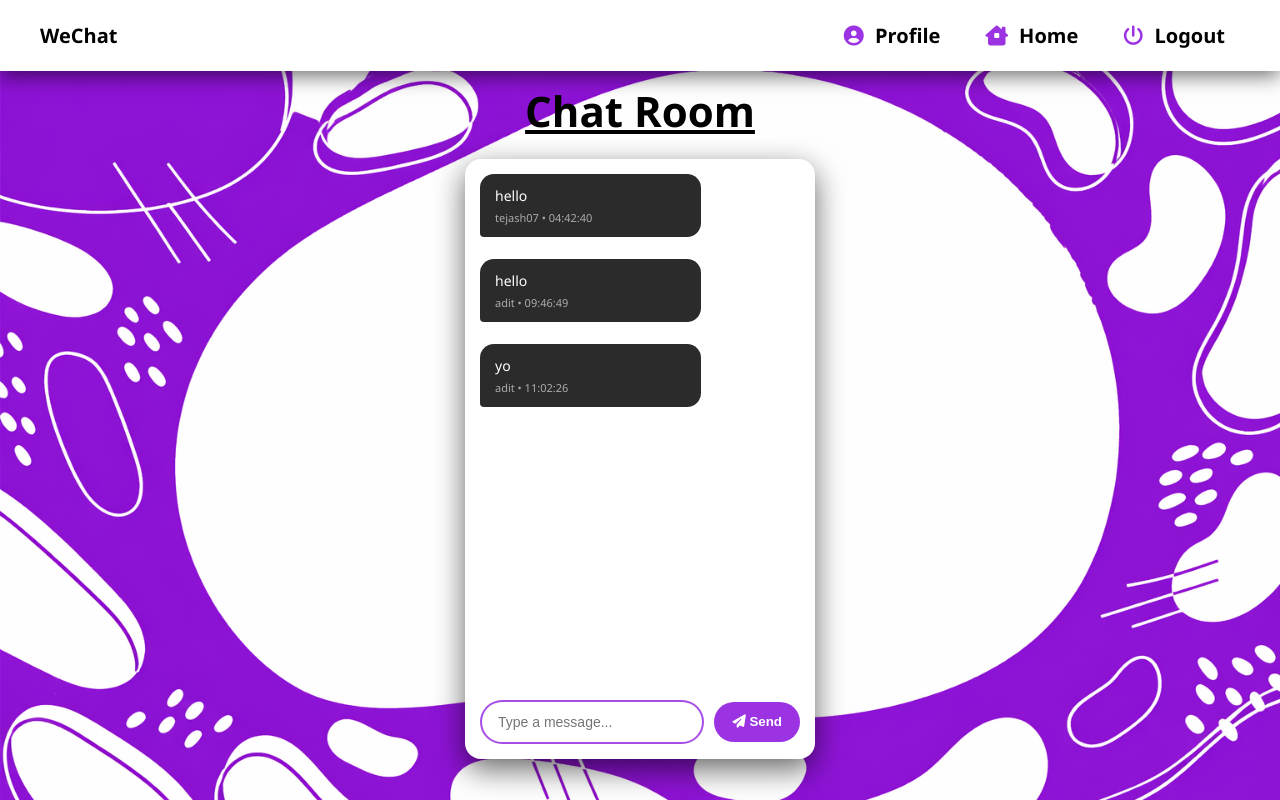
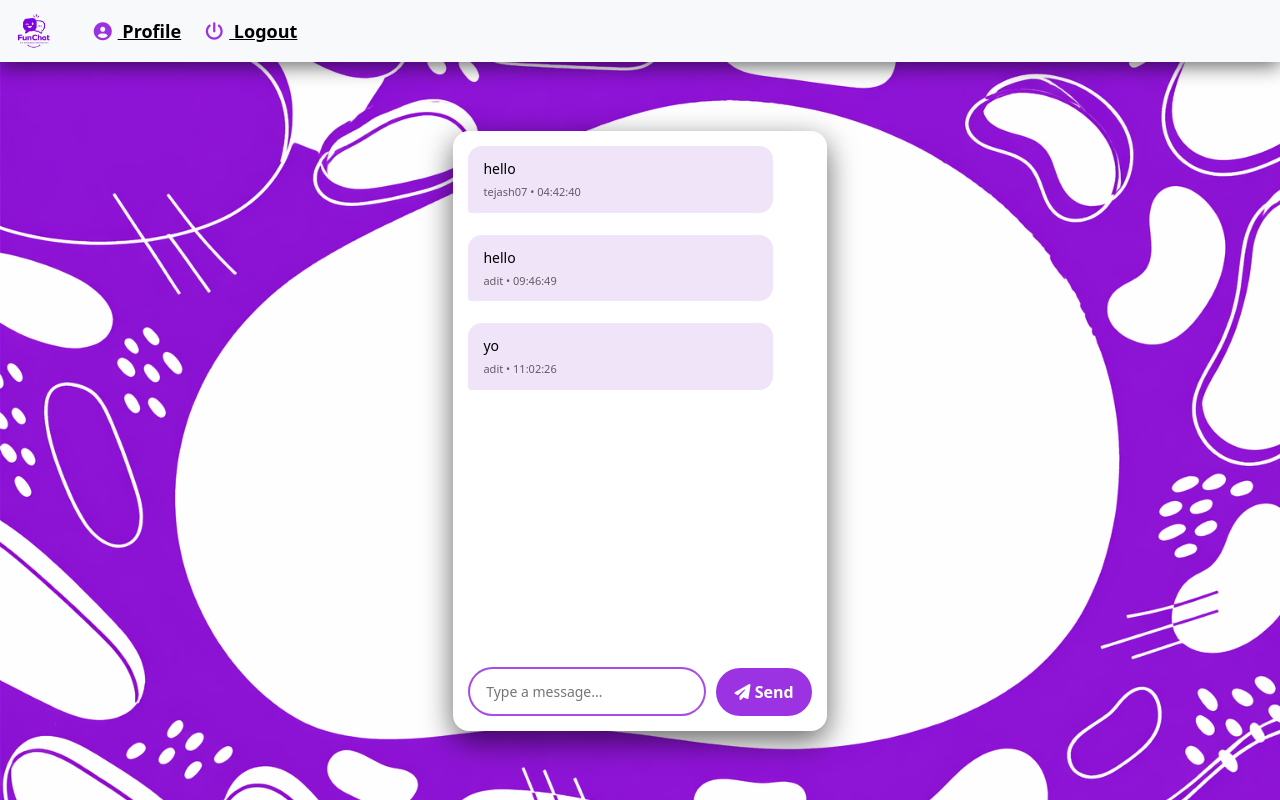
Before and after one commit to adityaraj-devx/Chat-App, a Flask app: page / in a window 1280 px wide. Run offline with Flask 3, Linux system fonts and the light colour scheme; a user stored in the database is signed in; some libraries are stand-ins or nearby versions.

Commit message:
Fixed design and routes

```diff
--- a/app.py
+++ b/app.py
@@ -30,7 +30,7 @@ def index():
 
     return render_template("index.html", messages=messages)
 
-@app.route("/messages/send", methods=["POST"])
+@app.route("/messages", methods=["POST"])
 @login_required
 def send():
     messages = request.form.get("message")
@@ -44,7 +44,7 @@ def send():
 
     return redirect("/")
 
-@app.route("/messages/delete/<int:msg_id>", methods=["POST"])
+@app.route("/messages/<int:msg_id>/delete", methods=["POST"])
 @login_required
 def delete(msg_id):
 
@@ -63,7 +63,7 @@ def delete(msg_id):
     flash("Message deleted")
     return redirect("/")
 
-@app.route("/messages/update/<int:msg_id>", methods=["GET", "POST"])
+@app.route("/messages/<int:msg_id>", methods=["GET", "POST"])
 @login_required
 def update(msg_id):
     msg = db.execute(
--- a/static/styles.css
+++ b/static/styles.css
@@ -13,17 +13,15 @@ body {
     display: flex;
     justify-content: center;
     align-items: center;
-
-    padding-top: 80px;
+    flex-direction: column;
     overflow-x: hidden;
 }
-
 
 nav {
     position: fixed;
     top: 0;
     width: 100%;
-    padding: 15px 40px;
+    padding: 12px 40px;
 
     display: flex;
     align-items: center;
@@ -35,16 +33,21 @@ nav {
     z-index: 1000;
 }
 
-nav .logo {
-    font-size: 20px;
-    font-weight: bolder;
-    color: #ffeb3b;
+.logo {
+    height: 46px;
+    width: auto;
+
 }
 
+.logo img {
+    height: 100%;
+    width: auto;
+    object-fit: contain;
+}
 
 nav a:first-child {
-    font-size: 20px;
-    font-weight: bold;
+    font-size: 18px;
+    font-weight: 600;
     color: black;
 }
 
@@ -289,7 +289,6 @@ li {
     background-position: center;
     background-repeat: no-repeat;
     background-size: cover;
-    margin-top: -80px !important;
     background-color: rgba(237, 233, 254, 0.9);
 }
 
@@ -403,8 +404,7 @@ li {
 
 
 .message-bubble {
-    max-width: 75%;
-    min-width: 70%;
+    width: 90%;
     padding: 12px 15px;
     border-radius: 14px;
     position: relative;
@@ -413,15 +413,15 @@ li {
 
 
 .my-row .message-bubble {
-    background: rgba(130, 0, 219, 0.8);
-    color: white;
+    background: rgba(242, 223, 255, 0.8);
+    color: rgb(0, 0, 0);
     border-bottom-right-radius: 4px;
 }
 
 
 .other-row .message-bubble {
-    background: #2b2b2b;
-    color: white;
+    background: #efe4f8;
+    color: rgb(0, 0, 0);
     border-bottom-left-radius: 4px;
 }
 
@@ -494,31 +494,21 @@ li {
 
 .my-row .msg-meta {
     text-align: right;
+    color: black;
 }
 
 .other-row .msg-meta {
     text-align: left;
+    color: black;
 }
 
-.chat-room {
-    color:  rgb(0, 0, 0);
-    margin-bottom: 20px;
-    font-size: 42px;
-    font-style: bold;
-    text-decoration: underline;
-    font-weight: bolder;
-    text-align: center;
-    padding-top: 40px;
-    /* padding-bottom: 0%; */
-    position: relative;
-}
 
 @media (max-width: 768px) {
 
 
     .chat-container {
         width: 95%;
-        margin: 80px 0 0;
+        margin: 10px 0 0;
         padding: 0 10px;
         bottom: 10px;
     }
--- a/templates/edit.html
+++ b/templates/edit.html
@@ -8,13 +8,12 @@
             <div class="card">
                 <h3 class="Edit">Edit Message</h3>
 
-                <form method="post">
+                <form action="/messages/{{ msg.id }}" method="post">
                     <input type="text" name="message" value="{{ msg.message }}" class="form-control" required>
 
                     <button type="submit" class="form-button"> <span><i class="fa-solid fa-pen"></i></span>
                         Update</button>
                 </form>
-
                 <br>
                 <a href="/">Cancel</a>
             </div>
--- a/templates/index.html
+++ b/templates/index.html
@@ -3,7 +3,6 @@
 {% block main %}
 <div class="chat-wrap">
 <div class="chat-wrapper">
-    <h1 class="chat-room">Chat Room</h1>
     <div class="chat-container">
 
         <div class="chat-box" id="chat-box">
@@ -26,8 +25,8 @@
 
                     {% if msg.user_id == session.user_id %}
                     <div class="msg-actions">
-                        <a href="/messages/update/{{ msg.id }}">✏️</a>
-                        <form action="/messages/delete/{{ msg.id }}" method="post" class="delete-form">
+                        <a href="/messages/{{ msg.id }}">✏️</a>
+                        <form action="/messages/{{ msg.id }}/delete" method="post" class="delete-form">
                             <button class="delete-btn">✖</button>
                         </form>
                     </div>
@@ -40,7 +39,7 @@
 
         </div>
 
-        <form action="/messages/send" method="post" class="chat-input">
+        <form action="/messages" method="post" class="chat-input">
             <input type="text" name="message" autocomplete="off" placeholder="Type a message..." required>
             <button type="submit" style="color: white;"><span>
                 <i class="fa-solid fa-paper-plane"></i>
--- a/templates/layout.html
+++ b/templates/layout.html
@@ -4,34 +4,45 @@
 <head>
     <meta charset="UTF-8">
     <meta name="viewport" content="width=device-width, initial-scale=1.0">
-
-
     <link href="{{ url_for('static', filename='styles.css') }}" rel="stylesheet">
-
     <link rel="stylesheet" href="https://cdnjs.cloudflare.com/ajax/libs/font-awesome/6.5.0/css/all.min.css">
-
-
     <link rel="stylesheet" href="https://cdnjs.cloudflare.com/ajax/libs/animate.css/4.1.1/animate.min.css">
-
+    <link href="https://cdn.jsdelivr.net/npm/bootstrap@5.3.8/dist/css/bootstrap.min.css" rel="stylesheet"
+        integrity="sha384-sRIl4kxILFvY47J16cr9ZwB07vP4J8+LH7qKQnuqkuIAvNWLzeN8tE5YBujZqJLB" crossorigin="anonymous">
     <title>{% block title %}{% endblock %}</title>
 </head>
 
 <body class="main-bg">
+    <nav class="navbar navbar-expand-lg bg-body-tertiary">
+        <div class="container-fluid">
+            <a class="navbar-brand logo" href="/"><img src="/static/images/logo.png" alt=""></a>
+            <button class="navbar-toggler" type="button" data-bs-toggle="collapse" data-bs-target="#navbarNavDropdown"
+                aria-controls="navbarNavDropdown" aria-expanded="false" aria-label="Toggle navigation">
+                <span class="navbar-toggler-icon"></span>
+            </button>
+            <div class="collapse navbar-collapse" id="navbarNavDropdown">
+                <ul class="navbar-nav">
+                    {% if session.get("user_id") %}
+                    <li class="nav-item ms-lg-4">
+                        <a href="/profile"> <span><i class="fa-solid fa-circle-user"></i></span> Profile</a>
+                    </li>
+                    <li class="nav-item ms-lg-4">
+                        <a href="/logout"> <span><i class="fa-solid fa-power-off"></i></span> Logout</a>
+                    </li>
 
-    <nav>
-        <a href="/" class="logo">WeChat</a>
-
-        <div class="nav-links">
-            {% if session.get("user_id") %}
-            <a href="/profile"> <span><i class="fa-solid fa-circle-user"></i></span> Profile</a>
-            <a href="/" class="{% if request.path == '/' %}active-home{% endif %}"> <span><i class="fa-solid fa-house-chimney-window"></i></span> Home</a>
-            <a href="/logout"> <span><i class="fa-solid fa-power-off"></i></span> Logout</a>
-            {% else %}
-            <a href="/login" class="{% if request.path == '/login' %}active-login{% endif %}">Login</a>
-            <a href="/register" class="{% if request.path == '/register' %}active{% endif %}">Register</a>
-            {% endif %}
+                    {% else %}
+                    <li class="nav-item ms-lg-4">
+                        <a href="/login" class="{% if request.path == '/login' %}active-login{% endif %}">Login</a>
+                    </li>
+                    <li class="nav-item ms-lg-4">
+                        <a href="/register" class="{% if request.path == '/register' %}active{% endif %}">Register</a>
+                    </li>
+                    {% endif %}
+                </ul>
+            </div>
         </div>
     </nav>
+
     {% with messages = get_flashed_messages() %}
     {% if messages %}
     <div class="flash-box">
@@ -44,6 +55,9 @@
 
     {% block main %}{% endblock %}
 
+    <script src="https://cdn.jsdelivr.net/npm/bootstrap@5.3.8/dist/js/bootstrap.bundle.min.js"
+        integrity="sha384-FKyoEForCGlyvwx9Hj09JcYn3nv7wiPVlz7YYwJrWVcXK/BmnVDxM+D2scQbITxI"
+        crossorigin="anonymous"></script>
 </body>
 
 </html>
--- a/templates/login.html
+++ b/templates/login.html
@@ -22,9 +22,9 @@ Log In
             </div>
             <button type="submit" class="form-button button-l margin-b"> <span><i class="fa-solid fa-arrow-right-to-bracket"></i></span> Sign In</button>
             <p class="text-whitesmoke text-center"><small>Do not have an account?</small></p>
-            <a class="text-darkyellow" href="{{ url_for('register') }}"><small>Sign Up</small></a>
+            <a style="color: rgba(0, 0, 0, 0.6);" class="text-darkyellow" href="{{ url_for('register') }}"><small>Sign Up</small></a>
             <br>
-            <a class="text-darkyellow" href="{{ url_for('forgot') }}"><small>Forgot Password?</small></a>
+            <a style="color:rgba(0, 0, 0, 0.6);" class="text-darkyellow" href="{{ url_for('forgot') }}"><small>Forgot Password?</small></a>
         </form>
 
     </div>
--- a/templates/register.html
+++ b/templates/register.html
@@ -5,7 +5,7 @@ Register
 {% endblock %}
 
 {% block main %}
-<div class="register-wrap">
+<div class="login-wrap">
 <div class="login-container text-c animate__animated animate__flipInX">
     <div>
         <h1 class="logo-badge text-whitesmoke"><span class="fa fa-user-circle"></span></h1>
@@ -34,7 +34,7 @@ Register
 
 
             <p class="text-whitesmoke text-center"><small>Have an account?</small></p>
-            <a class="text-darkyellow" href="{{ url_for('login') }}"><small>Sign In</small></a>
+            <a style="color:rgba(0, 0, 0, 0.6);" class="text-darkyellow" href="{{ url_for('login') }}"><small>Sign In</small></a>
         </form>
 
     </div>
```
Also changed, not shown: other parts of static/styles.css (+20 -25 lines), templates/profile.html (+5 -5 lines), database.db, static/images/msg.png (deleted).
